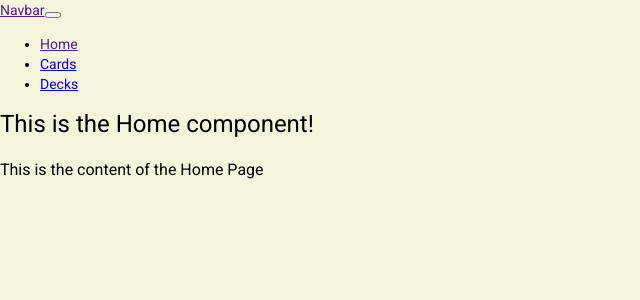
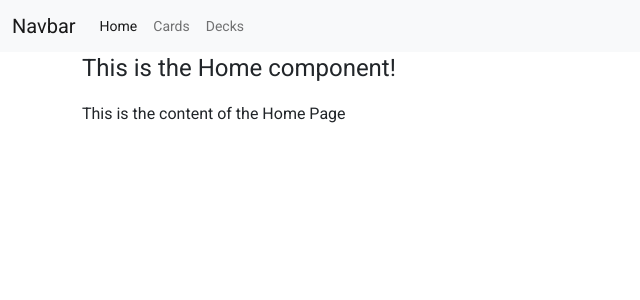
Before and after one commit to S3-HSDM/HSDM-FrontEnd, an Angular app: page / in a window 1280 px wide. Shown: the top 300 px of the page, without its empty margins (0-640 px from the left). Built offline with nearby package versions, Linux system fonts and the light colour scheme.

Commit message:
updates angular

```diff
--- a/src/app/app.module.ts
+++ b/src/app/app.module.ts
@@ -9,6 +9,7 @@
 import { DecksComponent } from './components/decks/decks.component';
 import { CardsComponent } from './components/cards/cards.component';
 import { HomeComponent } from './components/home/home.component';
+import { NgbModule } from '@ng-bootstrap/ng-bootstrap';
 
 @NgModule({
   declarations: [
@@ -22,7 +23,8 @@
     AppRoutingModule,
     BrowserAnimationsModule,
     HttpClientModule,
-    MatGridListModule
+    MatGridListModule,
+    NgbModule
   ],
   providers: [],
   bootstrap: [AppComponent]
--- a/src/polyfills.ts
+++ b/src/polyfills.ts
@@ -1,3 +1,7 @@
+/***************************************************************************************************
+ * Load `$localize` onto the global scope - used if i18n tags appear in Angular templates.
+ */
+import '@angular/localize/init';
 /**
  * This file includes polyfills needed by Angular and is loaded before the app.
  * You can add your own extra polyfills to this file.
--- a/src/styles.scss
+++ b/src/styles.scss
@@ -9,3 +9,8 @@
     background-color: beige;
     color: black;
 }
+
+
+
+/* Importing Bootstrap SCSS file. */
+@import '~bootstrap/scss/bootstrap';
```
Also changed, not shown: package.json (+12 -9 lines), 1 other file (tests, documents, lock files or other folders).
